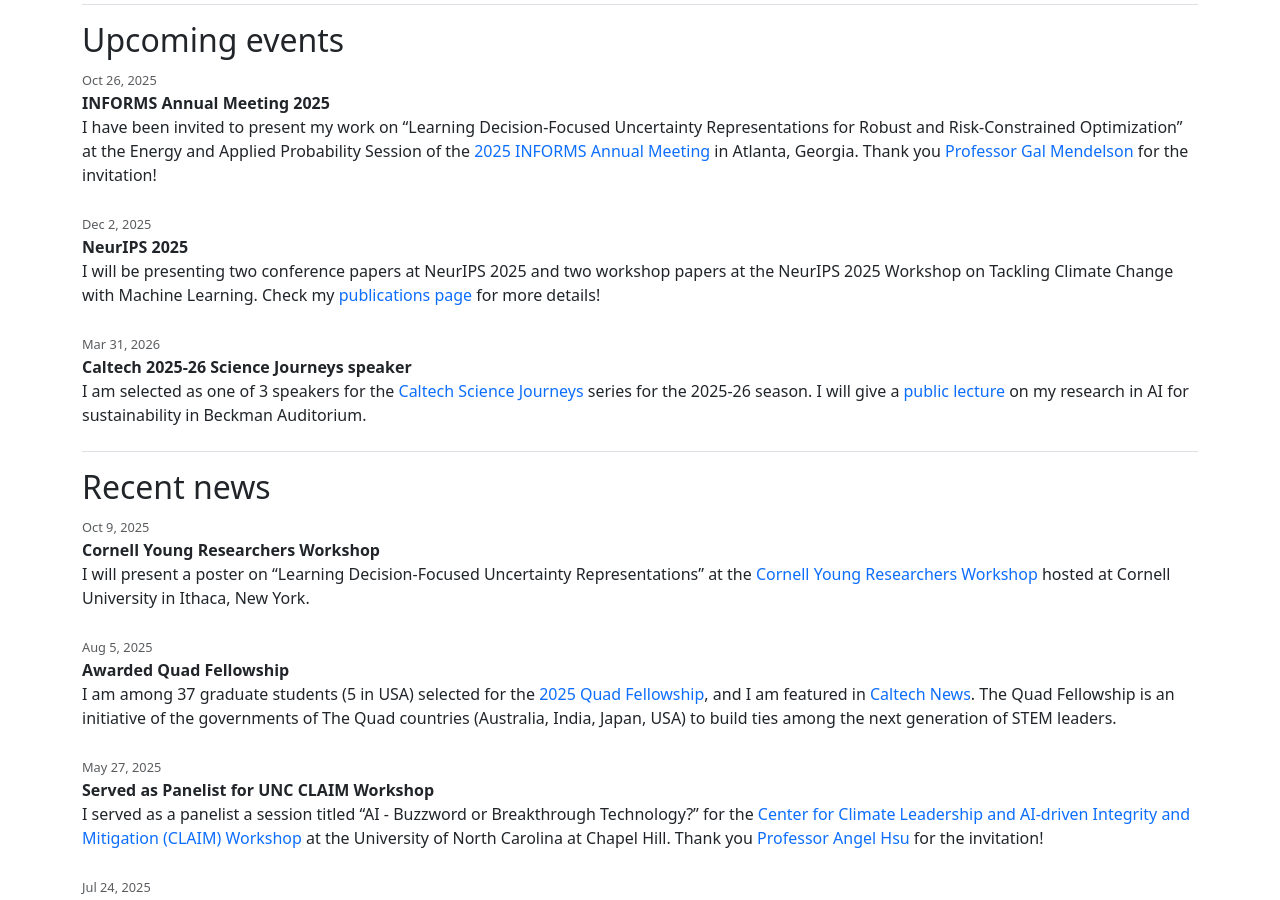
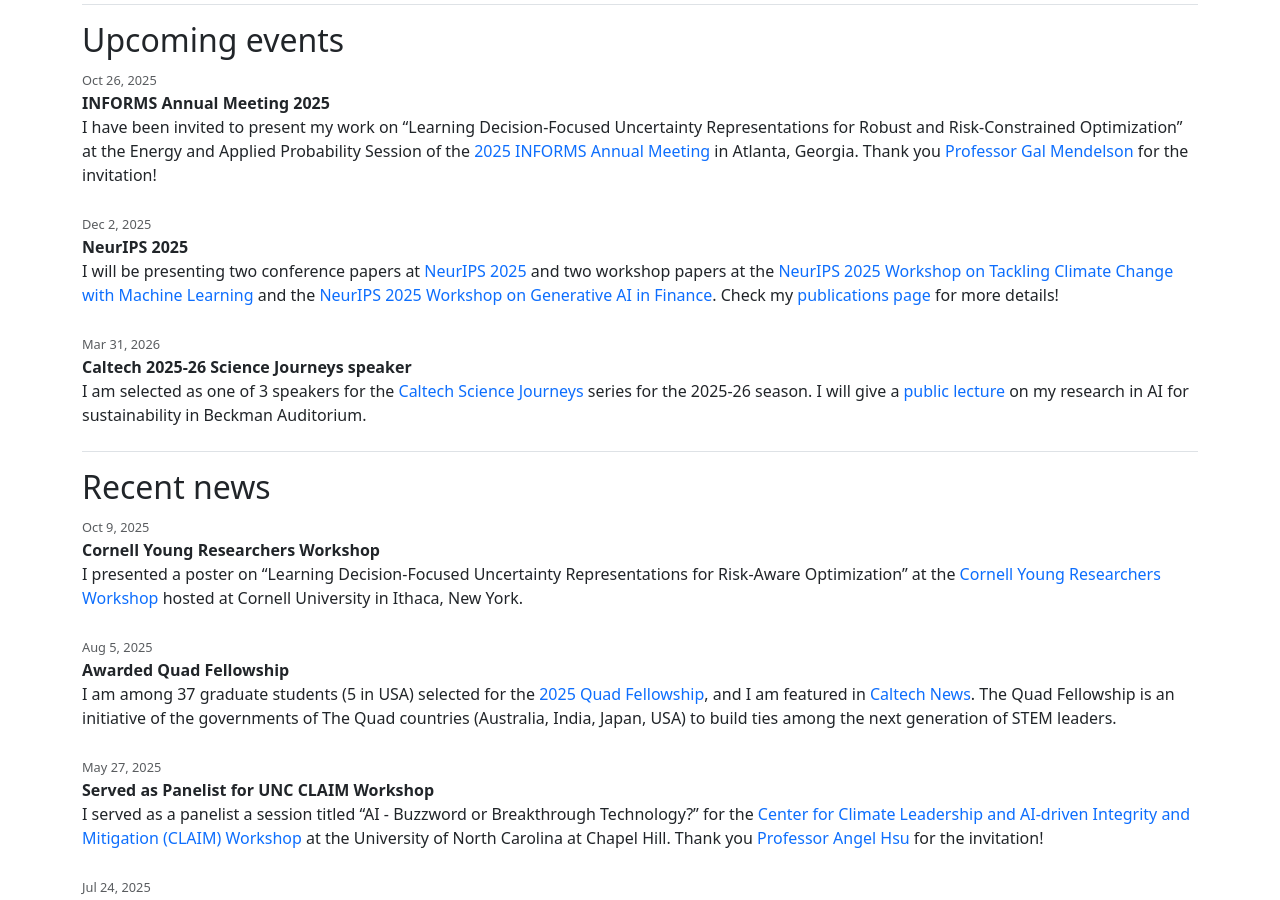
Before and after one commit to chrisyeh96/chrisyeh96.github.io, a Jekyll site: the page built from index.md, in a window 1280 px wide and 900 px high, scrolled down 1227 px. Built offline with Jekyll 4.4.1, drawn with Linux system fonts in a browser that asks for light colours.

Commit message:
News: update tense, add NeurIPS GenAI in Finance workshop

```diff
--- a/_data/news.yml
+++ b/_data/news.yml
@@ -4,7 +4,7 @@
 
 - date: 2025-12-02
   title: NeurIPS 2025
-  description: I will be presenting two conference papers at NeurIPS 2025 and two workshop papers at the NeurIPS 2025 Workshop on Tackling Climate Change with Machine Learning. Check my [publications page](./publications/) for more details!
+  description: I will be presenting two conference papers at [NeurIPS 2025](https://neurips.cc/) and two workshop papers at the [NeurIPS 2025 Workshop on Tackling Climate Change with Machine Learning](https://www.climatechange.ai/events/neurips2025) and the [NeurIPS 2025 Workshop on Generative AI in Finance](https://sites.google.com/view/neurips-25-gen-ai-in-finance/home). Check my [publications page](./publications/) for more details!
 
 - date: 2025-10-26
   title: INFORMS Annual Meeting 2025
@@ -12,7 +12,7 @@
 
 - date: 2025-10-09
   title: Cornell Young Researchers Workshop
-  description: I will present a poster on "Learning Decision-Focused Uncertainty Representations" at the [Cornell Young Researchers Workshop](https://www.engineering.cornell.edu/orie/young-researchers-workshop/) hosted at Cornell University in Ithaca, New York.
+  description: I presented a poster on "Learning Decision-Focused Uncertainty Representations for Risk-Aware Optimization" at the [Cornell Young Researchers Workshop](https://www.engineering.cornell.edu/orie/young-researchers-workshop/) hosted at Cornell University in Ithaca, New York.
 
 - date: 2025-08-05
   title: Awarded Quad Fellowship
```
